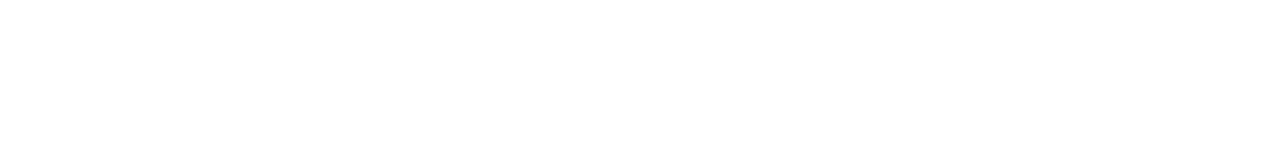
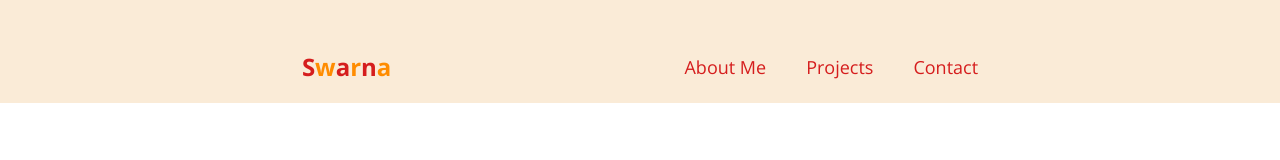
Before and after one commit to Swarna-Saha324/First-Portfolio, a plain HTML site: page index.html in a window 1280 px wide. Drawn offline with nearby package versions, Linux system fonts and the light colour scheme; a web font is replaced by a local one.

Commit message:
NavBer Create

```diff
--- a/index.html
+++ b/index.html
@@ -4,8 +4,26 @@
     <meta charset="UTF-8">
     <meta name="viewport" content="width=device-width, initial-scale=1.0">
     <title>Swarna Saha portfolio</title>
+    <link rel="preconnect" href="https://fonts.googleapis.com">
+<link rel="preconnect" href="https://fonts.gstatic.com" crossorigin>
+<link href="https://fonts.googleapis.com/css2?family=Open+Sans:ital,wght@0,300..800;1,300..800&family=Poppins:ital,wght@0,100;0,200;0,300;0,400;0,500;0,600;0,700;0,800;0,900;1,100;1,200;1,300;1,400;1,500;1,600;1,700;1,800;1,900&family=Sofadi+One&display=swap" rel="stylesheet">
+<link rel="stylesheet" href="style/style.css">
+
 </head>
-<body>
+<body class="open-sans">
+
+    <header>
+        <nav>
+            <div class="logo">
+            <h1>S<span class="logo_colo">w</span>a<span class="logo_colo">r</span>n<span class="logo_colo">a</span> </h1>
+            </div>
+
+            <ul>
+                <li><a href="#about">About Me</a></li>
+                <li><a href="#projects">Projects</a></li>
+                <li><a href="#contact">Contact</a></li>
+        </nav>
+    </header>
 
 </body>
 </html>
--- /dev/null
+++ b/style/style.css
@@ -0,0 +1,49 @@
+
+*{
+    margin:0;
+    padding:0;
+    box-sizing: border-box;
+}
+.open-sans {
+  font-family: "Open Sans", sans-serif;
+  font-optical-sizing: auto;
+
+}
+header{
+    background-color: antiquewhite;
+    padding-top: 50px;
+}
+nav{
+    display: flex;
+    justify-content: space-around;
+    align-items: center;
+    padding-bottom: 20px;
+    width:71%;
+    max-width: 1340px;
+    margin:0 auto;
+
+}
+.logo{
+    width: 150px;
+    color: rgb(213, 29, 29);
+}
+.logo_colo{
+    color: darkorange;
+}
+nav ul{
+    display: flex;
+    list-style: none;
+    gap: 40px;
+    text-align: center;
+    text-decoration: none;
+
+}
+nav ul li a{
+    text-decoration: none;
+    color: rgb(213, 29, 29);
+    font-size: 18px;
+}
+nav ul li a:hover{
+    color: darkorange;
+    transition: 0.3s;
+}
```
